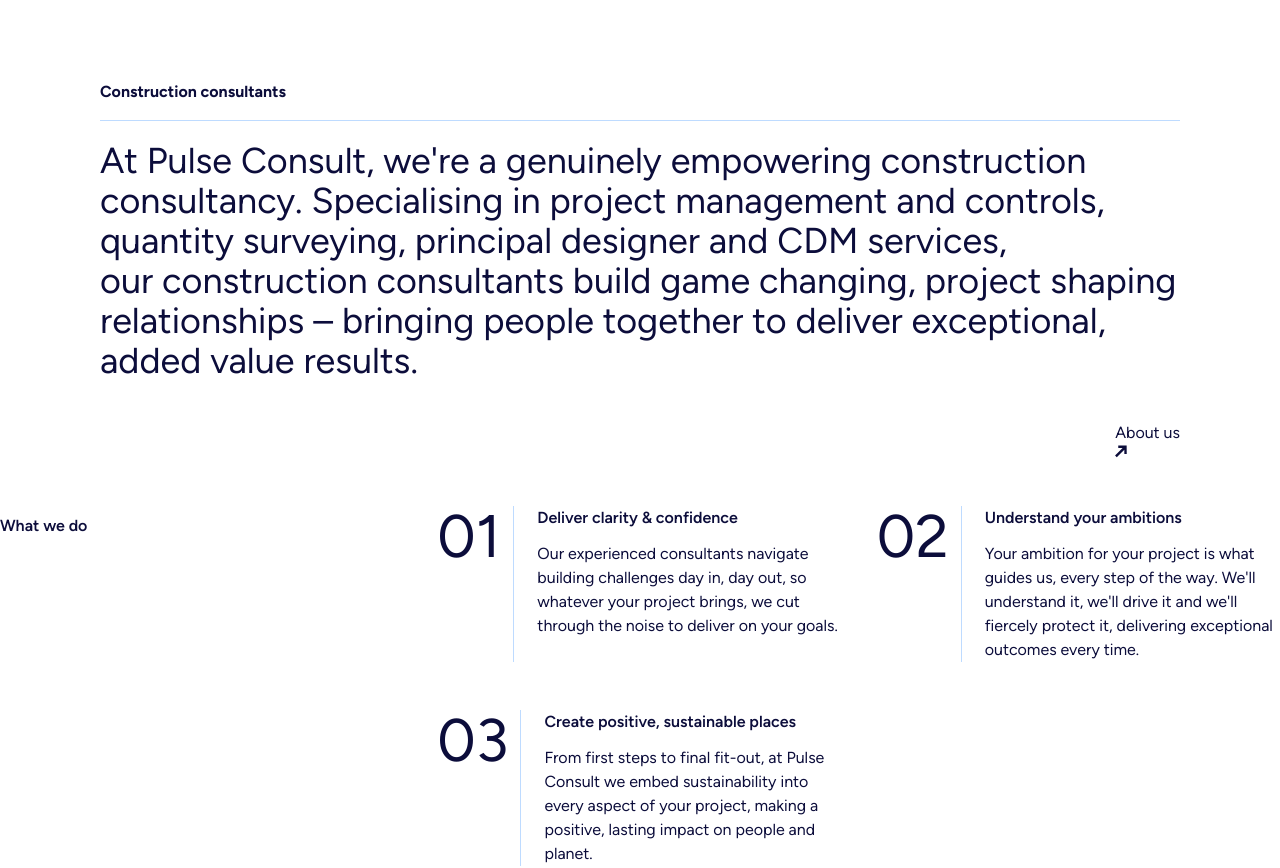
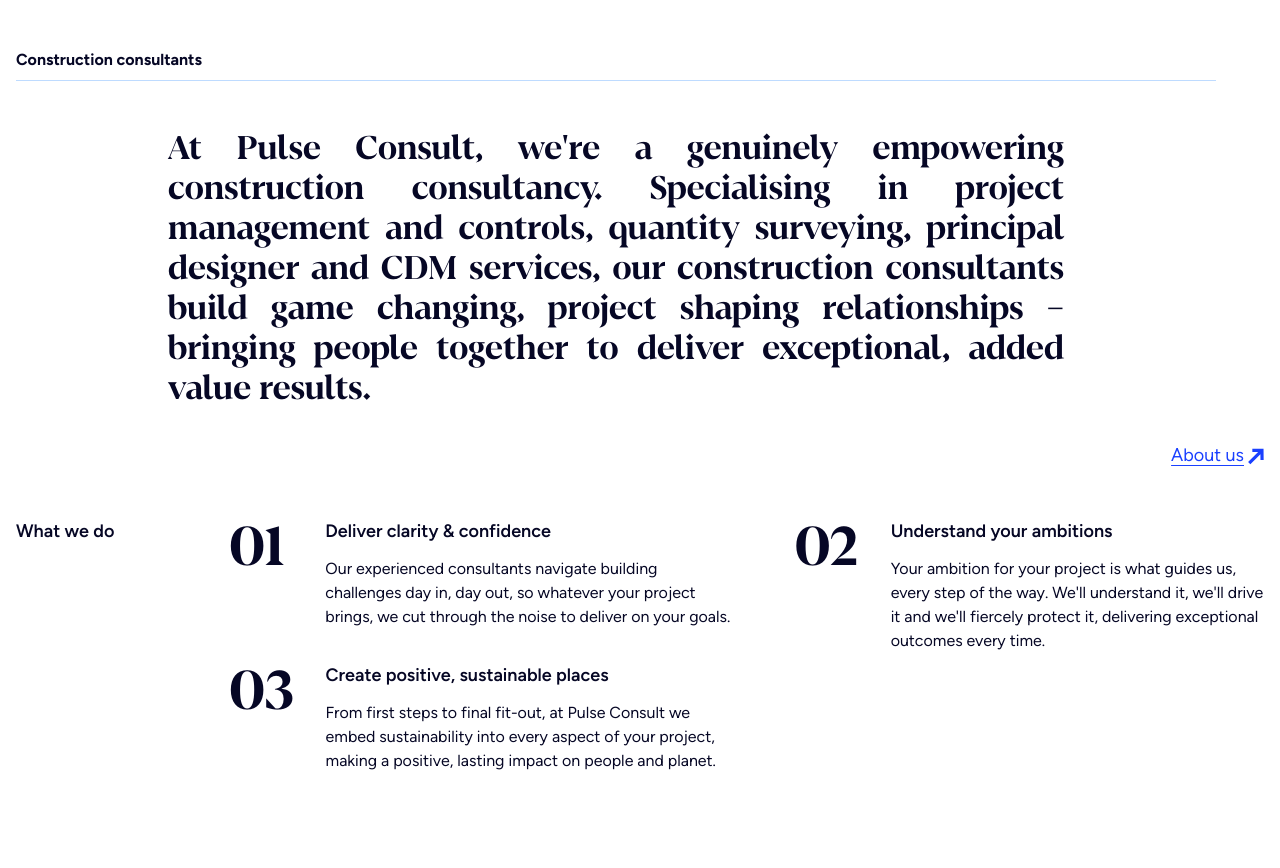
Before and after one commit to AKASH-J23/pulse-clone, a Next.js app: page / in a window 1280 px wide. Shown: the part 800-1668 px from the top of the page. Built offline with nearby package versions, Linux system fonts and the light colour scheme.

Commit message:
Listing fixed

```diff
--- a/src/app/components/FeatureList.tsx
+++ b/src/app/components/FeatureList.tsx
@@ -23,27 +23,45 @@
 
 const FeatureList = () => (
   <section className="pb-14 md:pb-20 lg:pb-24" data-block="blockBulletList">
-    <div className="container">
-      <div className="reveal">
-        <div className="grid md:grid-cols-8 lg:grid-cols-12 gap-y-8 md:gap-8">
-          <div className="col-span-full md:col-span-4">
-            <p className="font-semibold md:pt-2">What we do</p>
+    <div className="container mx-auto px-4">
+      <div className="grid grid-cols-12 gap-y-8 md:gap-8 justify-center items-start">
+        <div className="col-span-12 lg:col-span-2 flex items-start mb-4 lg:mb-0">
+          <p className="font-semibold text-lg text-left text-[#060725]">What we do</p>
+        </div>
+        {/* Left column: 01 above 03 */}
+        <div className="col-span-12 md:col-span-5 flex flex-col gap-8">
+          <div className="flex gap-4 items-start mb-0">
+            <p className="text-5xl md:text-6xl font-wicklow font-bold text-[#060725] shrink-0 min-w-[64px] text-left leading-none mr-2">
+              {features[0].number}
+            </p>
+            <div className="flex flex-col gap-2 relative pl-2">
+              <p className="font-semibold text-base md:text-lg text-left text-[#060725] mb-1">{features[0].title}</p>
+              <div className="font-light text-left text-[#060725] text-sm md:text-base">
+                <p>{features[0].description}</p>
+              </div>
+            </div>
           </div>
-          <div className="col-span-full lg:col-span-8">
-            <div className="grid md:grid-cols-1 lg:grid-cols-2 gap-x-9 gap-y-12">
-              {features.map((feature, idx) => (
-                <div className="col-span-1 flex gap-3" key={feature.number}>
-                  <p className="text-6xl font-heading shrink-0 min-w-[64px]">
-                    <span>0</span>{idx + 1}
-                  </p>
-                  <div className="flex flex-col gap-3 relative before:absolute before:h-full before:w-[1px] before:left-0 before:bottom-0 before:bg-blue-200 pl-6">
-                    <p className="font-semibold">{feature.title}</p>
-                    <div className="font-light ck">
-                      <p>{feature.description}</p>
-                    </div>
-                  </div>
-                </div>
-              ))}
+          <div className="flex gap-4 items-start mb-0">
+            <p className="text-5xl md:text-6xl font-wicklow font-bold text-[#060725] shrink-0 min-w-[64px] text-left leading-none mr-2">
+              {features[2].number}
+            </p>
+            <div className="flex flex-col gap-2 relative pl-2">
+              <p className="font-semibold text-base md:text-lg text-left text-[#060725] mb-1">{features[2].title}</p>
+              <div className="font-light text-left text-[#060725] text-sm md:text-base">
+                <p>{features[2].description}</p>
+              </div>
+            </div>
+          </div>
+        </div>
+        {/* Right column: 02 */}
+        <div className="col-span-12 md:col-span-5 flex gap-4 items-start mb-0 md:ml-8">
+          <p className="text-5xl md:text-6xl font-wicklow font-bold text-[#060725] shrink-0 min-w-[64px] text-left leading-none mr-2">
+            {features[1].number}
+          </p>
+          <div className="flex flex-col gap-2 relative pl-2">
+            <p className="font-semibold text-base md:text-lg text-left text-[#060725] mb-1">{features[1].title}</p>
+            <div className="font-light text-left text-[#060725] text-sm md:text-base">
+              <p>{features[1].description}</p>
             </div>
           </div>
         </div>
--- a/src/app/components/Hero.tsx
+++ b/src/app/components/Hero.tsx
@@ -49,6 +49,7 @@
           style={{ minWidth: 'min(50vw, 700px)', height: '6.5rem' }}
         >
           <Swiper
+            key="hero-scroller"
             direction="vertical"
             loop
             autoplay={{ delay: 4000, disableOnInteraction: false }}
--- a/src/app/components/Intro.tsx
+++ b/src/app/components/Intro.tsx
@@ -1,30 +1,28 @@
 import React from "react";
 
 const Intro = () => (
-  <div className="pt-16 lg:pt-20 mb-10 lg:mb-12">
-    <div className="container">
-      <div className="max-w-[1080px] mx-auto">
-        <p className="font-bold mb-4 mdDown:text-sm">Construction consultants</p>
-        <hr className="border-blue-200 mb-5" />
-        <div className="ck font-heading text-2xl md:text-3xl lg:text-4xl">
-          <p>
-            At Pulse Consult, we're a genuinely empowering construction
-            consultancy. Specialising in project management and controls,
-            quantity surveying, principal designer and CDM services,
-            our construction consultants build game changing, project
-            shaping relationships – bringing people together to deliver
-            exceptional, added value results.
+  <section className="pt-10 lg:pt-12 mb-10 lg:mb-12">
+    <div className="container mx-auto px-4">
+      <div className="max-w-[1200px] ml-0">
+        {/* <h1 className="font-wicklow font-bold text-[#060725] text-4xl md:text-5xl lg:text-6xl leading-[1.25] text-left mb-0">
+
+          </h1> */}
+        <div className="flex w-full flex-col">
+          <p className="font-bold mb-2 text-base text-left text-[#060725]">Construction consultants</p>
+          <hr className="border-blue-200 mb-6 w-full" />
+          <p className="mx-auto mt-6 text-2xl md:text-3xl lg:text-4xl text-justify max-w-4xl font-wicklow font-bold text-[#060725]">
+          At Pulse Consult, we're a genuinely empowering construction consultancy. Specialising in project management and controls, quantity surveying, principal designer and CDM services, our construction consultants build game changing, project shaping relationships – bringing people together to deliver exceptional, added value results.
           </p>
         </div>
-        <div className="md:flex md:justify-end">
-          <a className="link link--icon link--icon-no-expand-hover mt-10" href="/about">
-            About us
-            <svg className="w-3 h-auto" width="18" height="19" xmlns="http://www.w3.org/2000/svg" viewBox="0 0 18 19"><path fill="currentColor" d="m4.86.827.039 3.586 6.5.04L.084 15.822l2.563 2.55L13.96 7.001l.072 6.5 3.586.021L17.48.903 4.86.827Z"/></svg>
-          </a>
-        </div>
+      </div>
+      <div className="flex justify-end mt-8">
+        <a className="text-[#1a40ff] underline underline-offset-4 font-medium text-lg hover:text-[#0033cc] transition-all" href="/about">
+          About us
+          <svg className="w-4 h-auto inline ml-1" width="18" height="19" xmlns="http://www.w3.org/2000/svg" viewBox="0 0 18 19"><path fill="currentColor" d="m4.86.827.039 3.586 6.5.04L.084 15.822l2.563 2.55L13.96 7.001l.072 6.5 3.586.021L17.48.903 4.86.827Z"/></svg>
+        </a>
       </div>
     </div>
-  </div>
+  </section>
 );
 
 export default Intro;
--- a/src/app/globals.css
+++ b/src/app/globals.css
@@ -53,7 +53,7 @@
 
 body {
   background: transparent;
-  color: #0c0d3b;
+  color: #060725;
   font-family: 'Figtree', Arial, Helvetica, sans-serif;
 }
 
@@ -62,10 +62,10 @@
   font-stretch: normal;
 }
 
-h1, .h1, h2, .h2, h3, .h3, h4, .h4 {
+h1, .h1, h2, .h2, h3, .h3, h4, .h4, .font-heading {
   font-family: 'Wicklow', serif;
   font-weight: 700;
-  color: #fff;
+  color: #060725;
 }
 
 .header {
@@ -114,3 +114,8 @@
 .header__nav__item:hover {
   color: var(--pulse-blue);
 }
+
+.font-heading {
+  font-family: 'Wicklow', serif;
+  font-weight: 700;
+}
```
